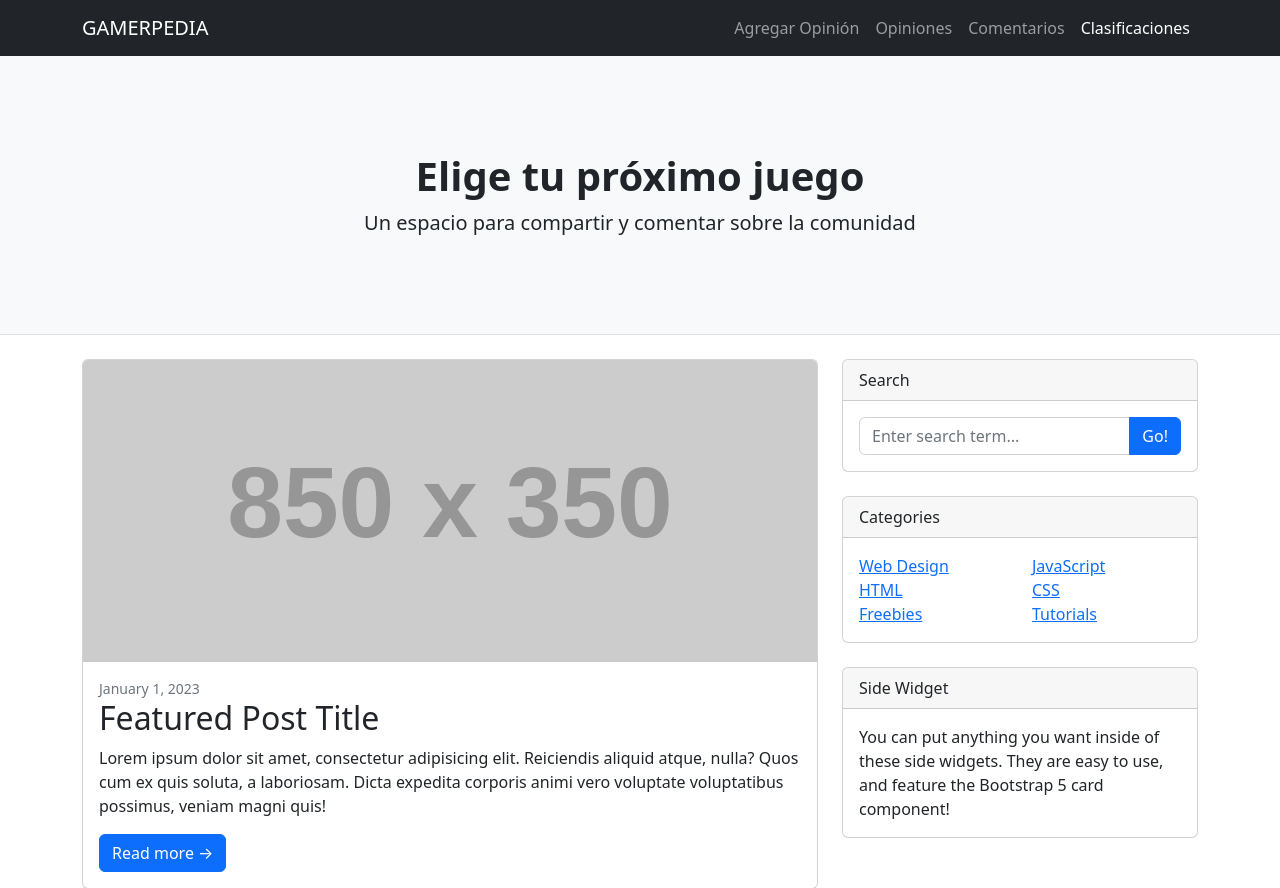
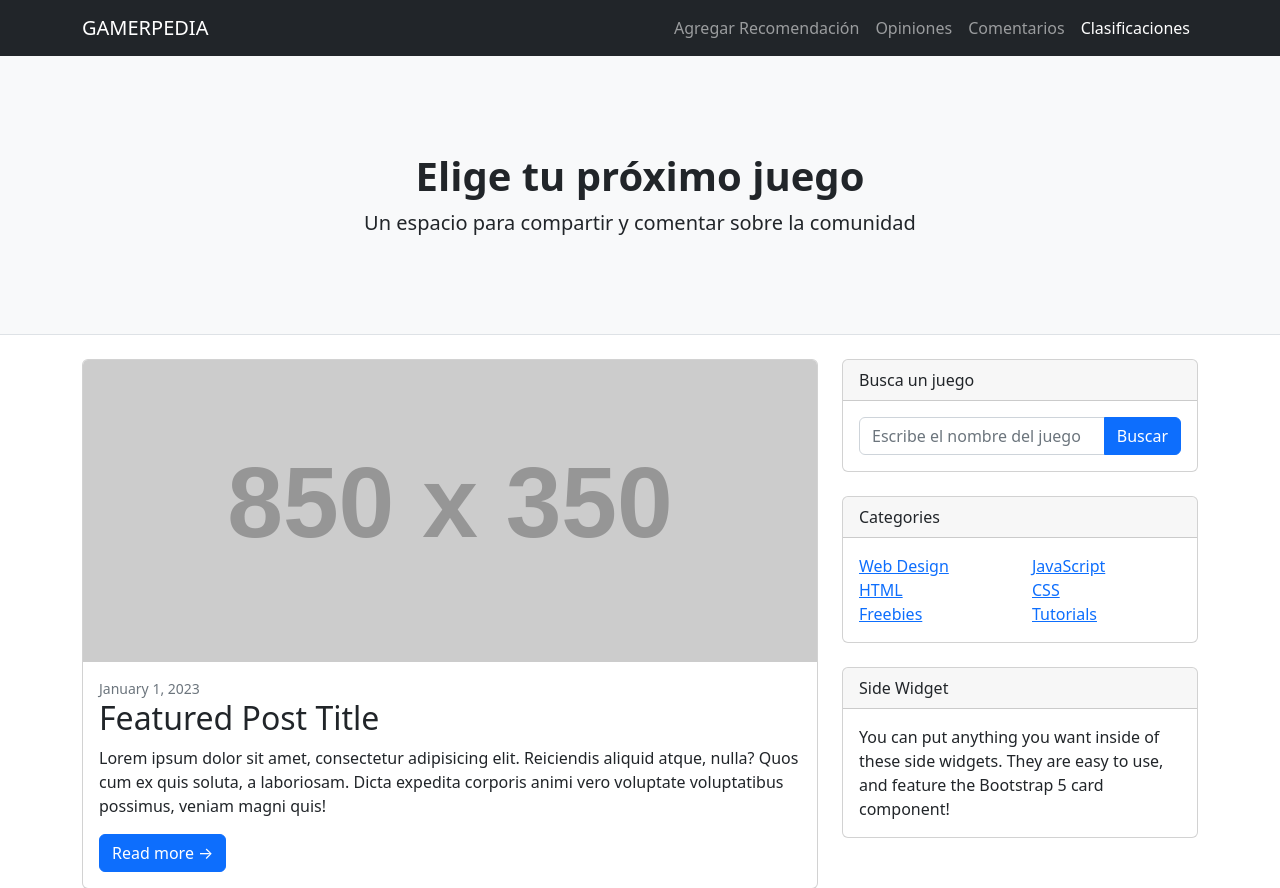
Before and after one commit to manuuelongo/PRE_ENTREGA, a Django app: page /blog/home/ in a window 1280 px wide. Shown: the top 888 px of the page. Run offline with Django 4.2, Linux system fonts and the light colour scheme; grey boxes labelled with a size stand in for pictures from a placeholder-image service; some libraries are stand-ins or nearby versions.

Commit message:
Cambiar un nombre en el navbar

```diff
--- a/templates/base/navbar.html
+++ b/templates/base/navbar.html
@@ -16,7 +16,7 @@
         <button class="navbar-toggler" type="button" data-bs-toggle="collapse" data-bs-target="#navbarSupportedContent" aria-controls="navbarSupportedContent" aria-expanded="false" aria-label="Toggle navigation"><span class="navbar-toggler-icon"></span></button>
         <div class="collapse navbar-collapse" id="navbarSupportedContent">
             <ul class="navbar-nav ms-auto mb-2 mb-lg-0">
-                <li class="nav-item"><a class="nav-link" href={% url 'agregar' %}>Agregar Opinión</a></li>
+                <li class="nav-item"><a class="nav-link" href={% url 'agregar' %}>Agregar Recomendación</a></li>
                 <li class="nav-item"><a class="nav-link" href="#!">Opiniones</a></li>
                 <li class="nav-item"><a class="nav-link" href="#!">Comentarios</a></li>
                 <li class="nav-item"><a class="nav-link active" aria-current="page" href="#">Clasificaciones</a></li>
--- a/templates/index.html
+++ b/templates/index.html
@@ -93,11 +93,11 @@
                 <div class="col-lg-4">
                     <!-- Search widget-->
                     <div class="card mb-4">
-                        <div class="card-header">Search</div>
+                        <div class="card-header">Busca un juego</div>
                         <div class="card-body">
                             <div class="input-group">
-                                <input class="form-control" type="text" placeholder="Enter search term..." aria-label="Enter search term..." aria-describedby="button-search" />
-                                <button class="btn btn-primary" id="button-search" type="button">Go!</button>
+                                <input class="form-control" type="text" placeholder="Escribe el nombre del juego" aria-label="Escribe el nombre del juego" aria-describedby="button-search" />
+                                <button class="btn btn-primary" id="button-search" type="button">Buscar</button>
                             </div>
                         </div>
                     </div>
```
